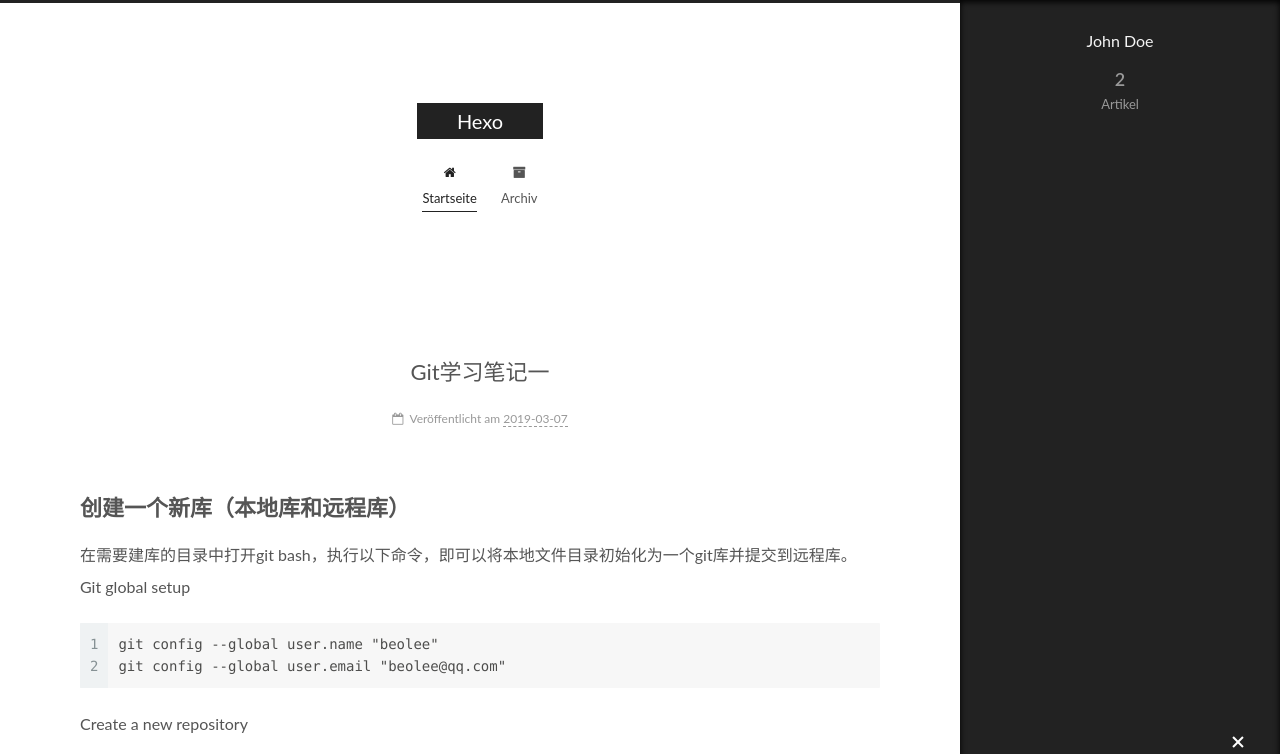
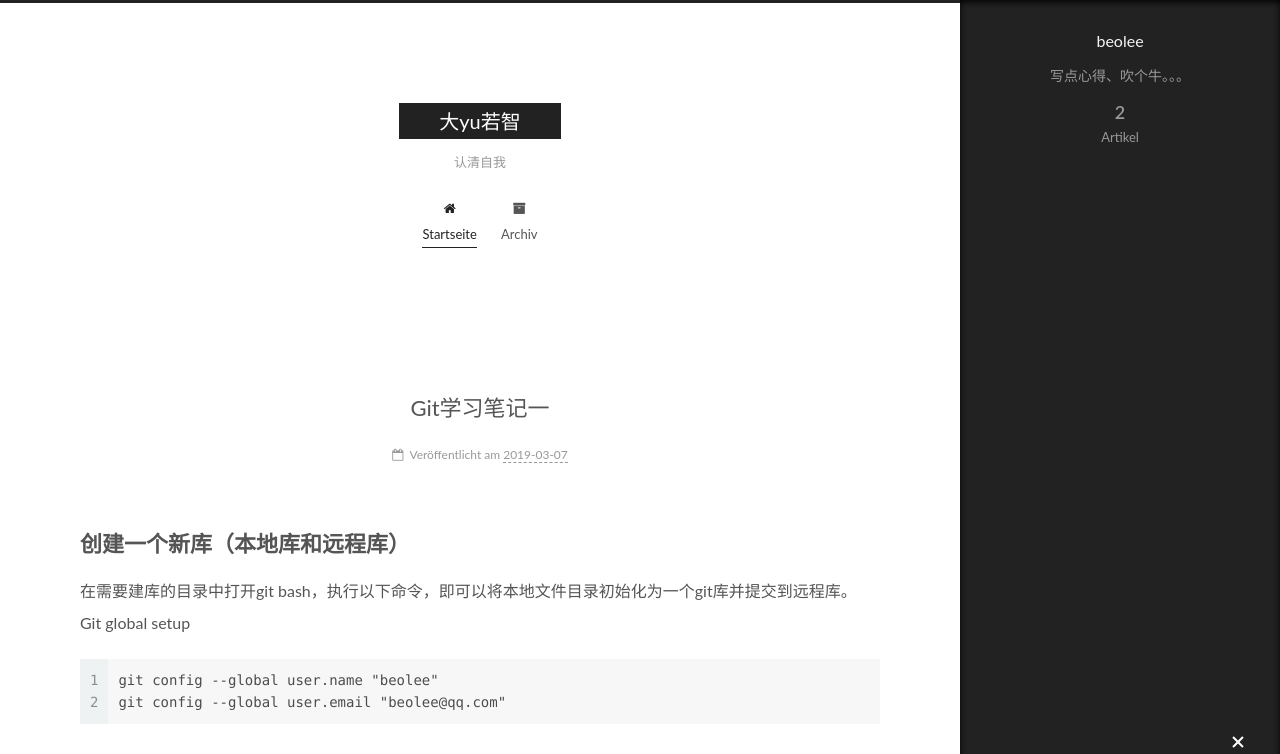
Before and after one commit to beolee/beolee.github.io, a plain HTML site: page index.html in a window 1280 px wide. Both pictures are taken after a click on the element 1238 px from the left and 743 px from the top of the page. Shown: the top 754 px of the page. Drawn offline with Linux system fonts and the light colour scheme.

Commit message:
Site updated: 2019-03-07 12:51:35

```diff
--- a/css/main.css
+++ b/css/main.css
@@ -1895,7 +1895,7 @@ pre .javascript .function {
   width: 4px;
   height: 4px;
   border-radius: 50%;
-  background: #4df1f0;
+  background: #6c478b;
 }
 .links-of-blogroll {
   font-size: 13px;
--- a/index.html
+++ b/index.html
@@ -98,13 +98,16 @@
 
 
 
-  <meta property="og:type" content="website">
-<meta property="og:title" content="Hexo">
+  <meta name="description" content="写点心得、吹个牛。。。">
+<meta property="og:type" content="website">
+<meta property="og:title" content="大yu若智">
 <meta property="og:url" content="http://yoursite.com/index.html">
-<meta property="og:site_name" content="Hexo">
+<meta property="og:site_name" content="大yu若智">
+<meta property="og:description" content="写点心得、吹个牛。。。">
 <meta property="og:locale" content="zh-Hans">
 <meta name="twitter:card" content="summary">
-<meta name="twitter:title" content="Hexo">
+<meta name="twitter:title" content="大yu若智">
+<meta name="twitter:description" content="写点心得、吹个牛。。。">
 
 
 
@@ -121,7 +124,7 @@
   };
 </script>
 
-  <title>Hexo</title>
+  <title>大yu若智</title>
 
 
 
@@ -181,10 +184,14 @@
     <div class="custom-logo-site-title">
       <a href="/" class="brand" rel="start">
         <span class="logo-line-before"><i></i></span>
-        <span class="site-title">Hexo</span>
+        <span class="site-title">大yu若智</span>
         <span class="logo-line-after"><i></i></span>
       </a>
     </div>
+
+
+        <p class="site-subtitle">认清自我</p>
+
 
 
   </div>
@@ -290,13 +297,13 @@
     <link itemprop="mainEntityOfPage" href="http://yoursite.com/2019/03/07/测试/">
 
     <span hidden itemprop="author" itemscope itemtype="http://schema.org/Person">
-      <meta itemprop="name" content="John Doe">
-      <meta itemprop="description" content>
+      <meta itemprop="name" content="beolee">
+      <meta itemprop="description" content="写点心得、吹个牛。。。">
       <meta itemprop="image" content="/images/avatar.gif">
     </span>
 
     <span hidden itemprop="publisher" itemscope itemtype="http://schema.org/Organization">
-      <meta itemprop="name" content="Hexo">
+      <meta itemprop="name" content="大yu若智">
     </span>
 
 
@@ -457,13 +464,13 @@
     <link itemprop="mainEntityOfPage" href="http://yoursite.com/2019/03/07/hello-world/">
 
     <span hidden itemprop="author" itemscope itemtype="http://schema.org/Person">
-      <meta itemprop="name" content="John Doe">
-      <meta itemprop="description" content>
+      <meta itemprop="name" content="beolee">
+      <meta itemprop="description" content="写点心得、吹个牛。。。">
       <meta itemprop="image" content="/images/avatar.gif">
     </span>
 
     <span hidden itemprop="publisher" itemscope itemtype="http://schema.org/Organization">
-      <meta itemprop="name" content="Hexo">
+      <meta itemprop="name" content="大yu若智">
     </span>
 
 
@@ -617,8 +624,8 @@
         <div class="site-overview">
           <div class="site-author motion-element" itemprop="author" itemscope itemtype="http://schema.org/Person">
 
-              <p class="site-author-name" itemprop="name">John Doe</p>
-              <div class="site-description motion-element" itemprop="description"></div>
+              <p class="site-author-name" itemprop="name">beolee</p>
+              <div class="site-description motion-element" itemprop="description">写点心得、吹个牛。。。</div>
           </div>
 
 
@@ -676,7 +683,7 @@
   <span class="with-love" id="animate">
     <i class="fa fa-user"></i>
   </span>
-  <span class="author" itemprop="copyrightHolder">John Doe</span>
+  <span class="author" itemprop="copyrightHolder">beolee</span>
 
 
 
```
Also changed, not shown: 2019/03/07/hello-world/index.html (+13 -9 lines), 2019/03/07/测试/index.html (+13 -9 lines), archives/2019/03/index.html (+16 -9 lines), archives/2019/index.html (+16 -9 lines), archives/index.html (+16 -9 lines).
